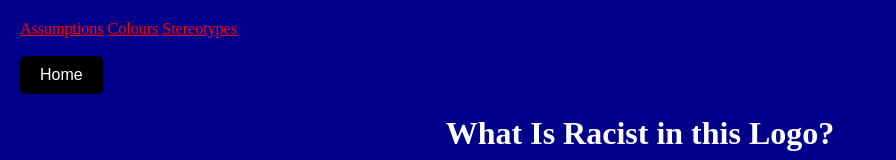
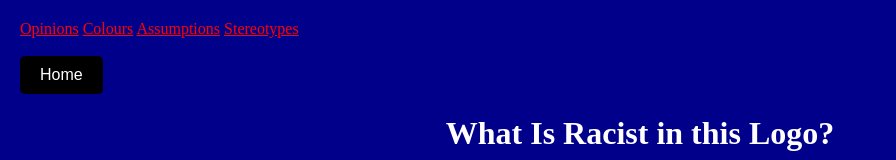
Before and after one commit to Alalani-school/Project-B-Indigenous, a plain HTML site: page Racism.html in a window 1280 px wide. Shown: the top 160 px of the page, without its empty margins (0-896 px from the left). Drawn offline with Linux system fonts and the light colour scheme.

Commit message:
Update Racism.html

```diff
--- a/Racism.html
+++ b/Racism.html
@@ -7,8 +7,9 @@
   </head>
   <body>
     <nav>
+      <a href="Opinions.html">Opinions</a>
+      <a href="Colours.html">Colours</a>
       <a href="Assumptions.html">Assumptions</a>
-      <a href="Colours.html">Colours</a>
       <a href="Stereotypes.html">Stereotypes</a>
     </nav>
 &emsp;&emsp;&emsp;&emsp;&emsp;&emsp;&emsp;&emsp;&emsp;&emsp;&emsp;&emsp;&emsp;&emsp;&emsp;&emsp;&emsp;&emsp;&emsp;&emsp;&emsp;&emsp;&emsp;&emsp;&emsp;&emsp;&emsp;&emsp;&emsp;&emsp;&emsp;&emsp;&emsp;&emsp;&emsp;&emsp;&emsp;&emsp;&emsp;&emsp;&emsp;&emsp;&emsp;&emsp;&emsp;&emsp;&emsp;&emsp;&emsp;&emsp;&emsp;&emsp;&emsp;&emsp;&emsp;&emsp;&emsp;&emsp;&emsp;&emsp;&emsp;&emsp;&emsp;&emsp;&emsp;&emsp;&emsp;&emsp;&emsp;&emsp;&emsp;&emsp;&emsp;&emsp;&ensp;<button onclick="window.location.href='index.html'">Home</button>
@@ -34,4 +35,5 @@
         <li>They are also wearing European-style pants, which is an assumption</li>
     </ul>
   </body>
+
 </html>
```
